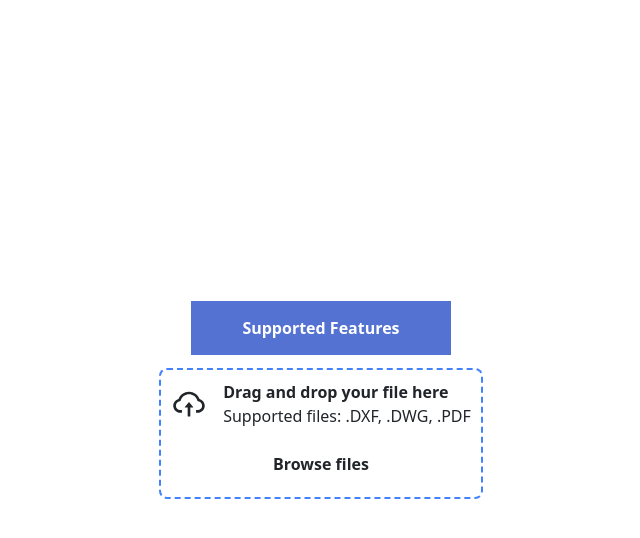
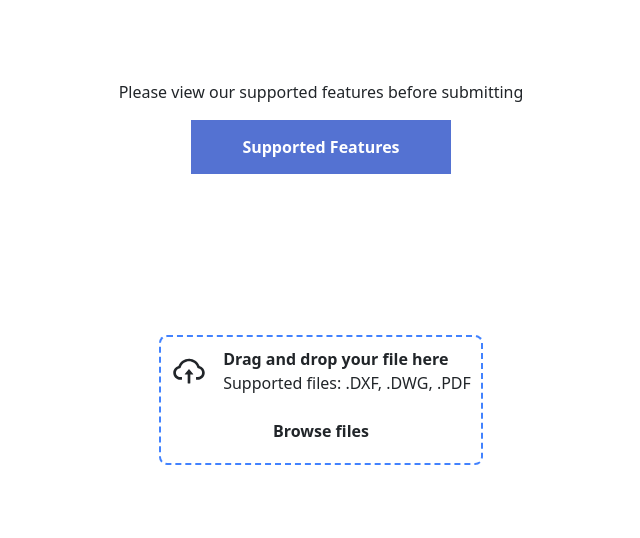
Before and after one commit to dewitte0210/CS458_002_MathiasDieCompany, a React (Create React App) app in the folder FrontEnd/file-submission/: page / in a window 1280 px wide. Shown: the top 538 px of the page, without its empty margins (319-959 px from the left). Built offline with nearby package versions, Linux system fonts and the light colour scheme.

Commit message:
Added help buttons
-Still need to add tooltips to them

```diff
--- a/FrontEnd/file-submission/src/Components/QuoteSubmission.tsx
+++ b/FrontEnd/file-submission/src/Components/QuoteSubmission.tsx
@@ -1,6 +1,7 @@
 import * as React from "react";
 import { useState } from "react";
 import { Button } from "react-bootstrap";
+import { MdQuestionMark } from "react-icons/md";
 
 interface QuoteSubmissionProps {
   jsonResponse: any[];
@@ -157,7 +158,10 @@ const QuoteSubmission: React.FC<QuoteSubmissionProps> = ({
           <form id="quote-form" onSubmit={handleSubmit} className="quote-form">
             <div className="quote-form-fields">
               <div className="quote-form-label-and-select">
+                <div className="quote-form-label">
                 <label htmlFor="ruleType">Rule Type</label>
+                <MdQuestionMark className = "question-icon" />
+                </div>
                 <select
                   id="ruleType"
                   name="ruleType"
@@ -202,7 +206,10 @@ const QuoteSubmission: React.FC<QuoteSubmissionProps> = ({
               </div>
 
               <div className="quote-form-label-and-select">
+                <div className="quote-form-label">
                 <label htmlFor="ejecMethod">Ejection Method</label>
+                <MdQuestionMark className = "question-icon" />
+                </div>
                 <select
                   id="ejecMethod"
                   name="ejecMethod"
--- a/FrontEnd/file-submission/src/Components/UploadAndShow.css
+++ b/FrontEnd/file-submission/src/Components/UploadAndShow.css
@@ -268,6 +268,15 @@ label {
   gap: 3%;
 }
 
+.quote-form-label {
+  flex-direction: row;
+}
+
+.question-icon {
+  margin-left: 1%;
+  cursor: pointer;
+}
+
 .features-table {
   max-height: 55vh;
   overflow-y: auto;
@@ -367,3 +376,9 @@ h3 {
 .modal-image-description {
   text-align: center;
 }
+
+.supported-features {
+  position: absolute;
+  top: 10%;
+
+}
--- a/FrontEnd/file-submission/src/Components/UploadAndShow.tsx
+++ b/FrontEnd/file-submission/src/Components/UploadAndShow.tsx
@@ -77,7 +77,8 @@ const UploadAndShow: React.FC<UploadAndShowProps> = ({ onFilesSelected }) => {
         <div className="loader"></div>
       ) : !submitted ? ( // Display drag-and-drop area if not submitted and not loading
         <>
-          <div className="upload-container">
+          <div className="supported-features">
+            <p>Please view our supported features before submitting</p>
             <button
               className="animated-button modal-button"
               onClick={() => setShowModal(true)}
@@ -85,8 +86,11 @@ const UploadAndShow: React.FC<UploadAndShowProps> = ({ onFilesSelected }) => {
               <span>Supported Features</span>
               <span></span>
             </button>
-            <ParentModal showModal={showModal} handleCloseModal={handleCloseModal} />
-
+          </div>
+          <ParentModal
+            showModal={showModal}
+            handleCloseModal={handleCloseModal}
+          />
           <div className="drag-drop">
             <DragDropZone
               file={file}
@@ -94,7 +98,7 @@ const UploadAndShow: React.FC<UploadAndShowProps> = ({ onFilesSelected }) => {
               setFile={setFile}
               onFilesSelected={onFilesSelected}
             />
-            </div>
+            <div className="upload-container">
               {file && (
                 <div className="submit-button-container">
                   <button className="animated-button" onClick={handleSubmit}>
@@ -103,6 +107,7 @@ const UploadAndShow: React.FC<UploadAndShowProps> = ({ onFilesSelected }) => {
                   </button>
                 </div>
               )}
+            </div>
           </div>
         </>
       ) : (
```
Lines whose indentation alone changed are shown as unchanged.
